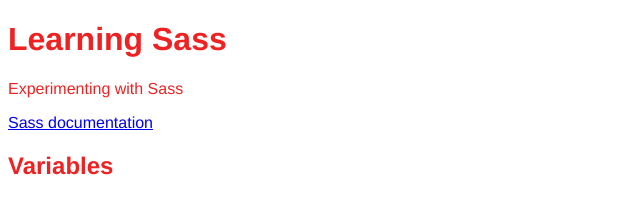
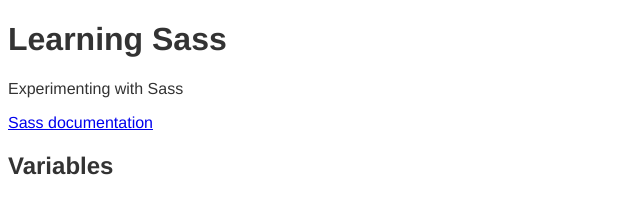
Before and after one commit to DannyMexen/my-sass-experiment, a plain HTML site: page index.html in a window 1280 px wide. Shown: the whole page, without its empty margins (0-640 px from the left). Drawn offline with Linux system fonts and the light colour scheme.

Commit message:
Revert "changed color to red"
This reverts commit c753d3f2ebb523b52e30c918929ebd8044751109.

Colour change was made in error

```diff
--- a/index.scss
+++ b/index.scss
@@ -1,5 +1,5 @@
 $font-stack: Helvetica, sans-serif;
-$primary-color: rgb(238, 34, 34);
+$primary-color: #333;
 
 body {
     font: 100% $font-stack;
```
Also changed, not shown: index.css.
